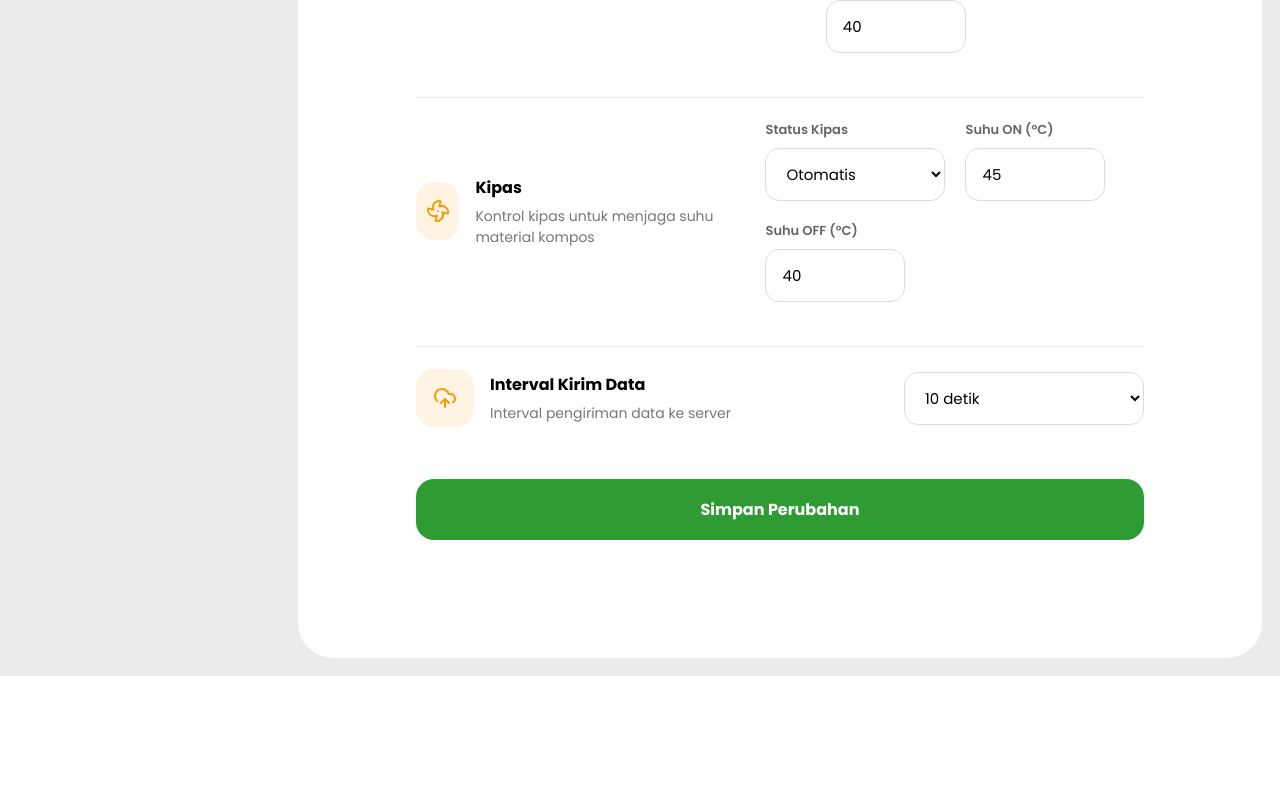
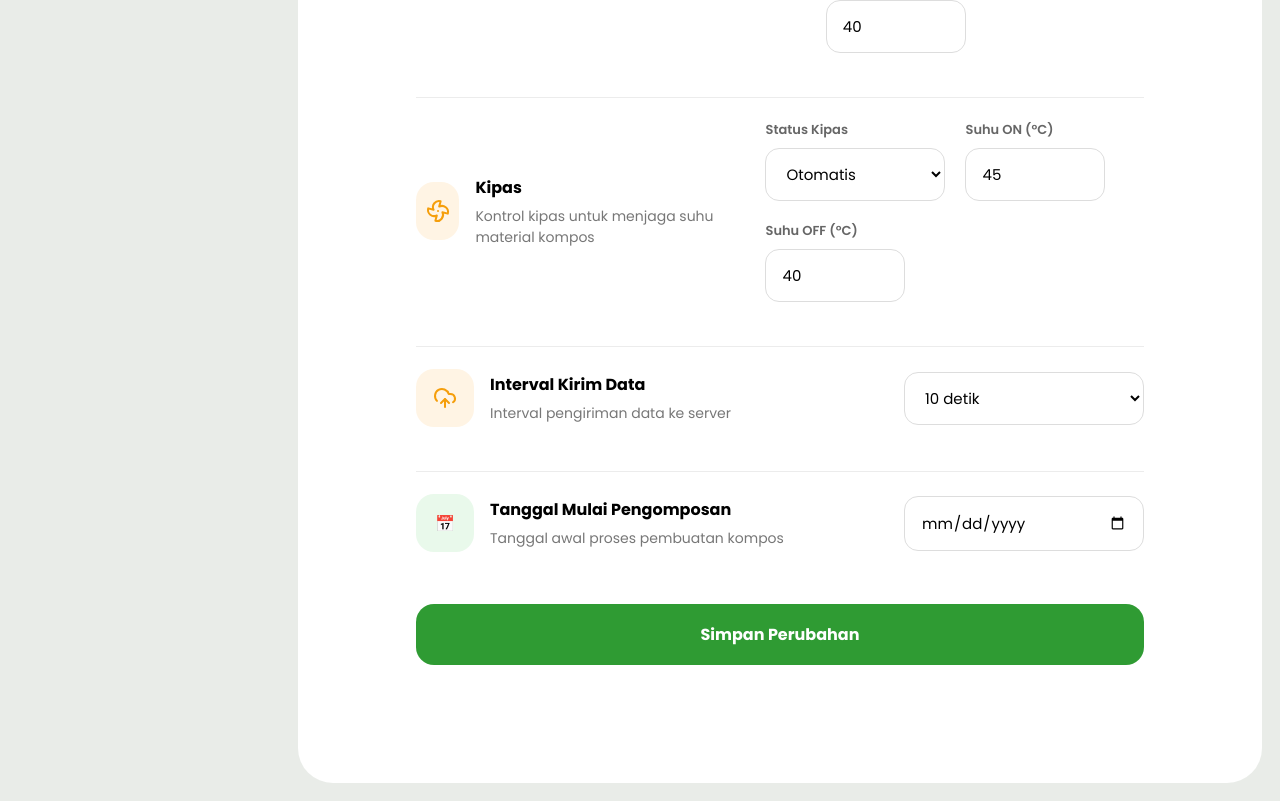
Before and after one commit to selametmaulana/Smart-Compost, a Vue app: page /dashboard/pengaturan in a window 1280 px wide. Shown: the part 1166-1967 px from the top of the page. Before the commit the page ends 1842 px from the top, so only its background shows below. Built offline with nearby package versions, Linux system fonts and the light colour scheme; no server answers.

Commit message:
tanggal buatan kompos

```diff
--- a/src/views/pengaturan.vue
+++ b/src/views/pengaturan.vue
@@ -329,6 +329,25 @@
                 <option :value="60">1 menit</option>
               </select>
             </div>
+
+            <!-- TANGGAL MULAI KOMPOS -->
+<div class="setting-item">
+  <div class="setting-left">
+    <div class="icon-box green-bg">
+      📅
+    </div>
+
+    <div>
+      <h4>Tanggal Mulai Pengomposan</h4>
+      <p>Tanggal awal proses pembuatan kompos</p>
+    </div>
+  </div>
+
+  <input
+    type="date"
+    v-model="device.compost_start_date"
+  />
+</div>
             <!-- BUTTON -->
             <button
             class="save-btn"
```
